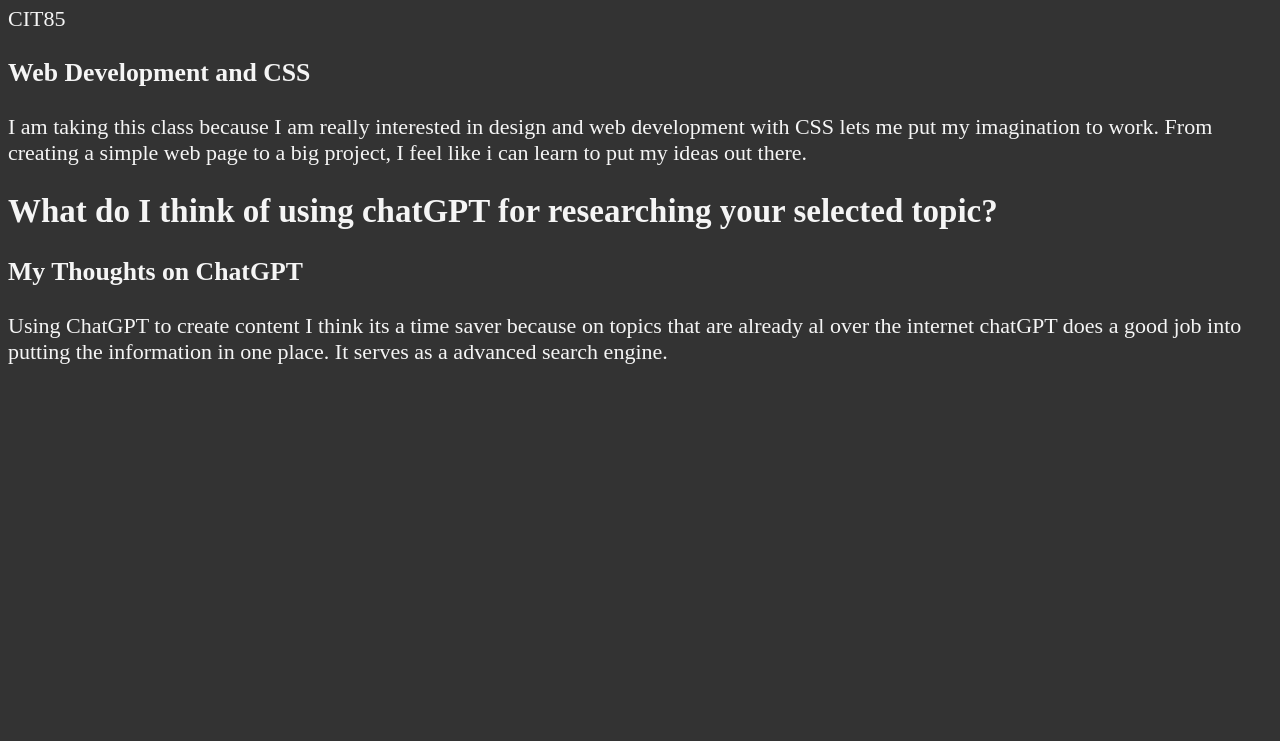
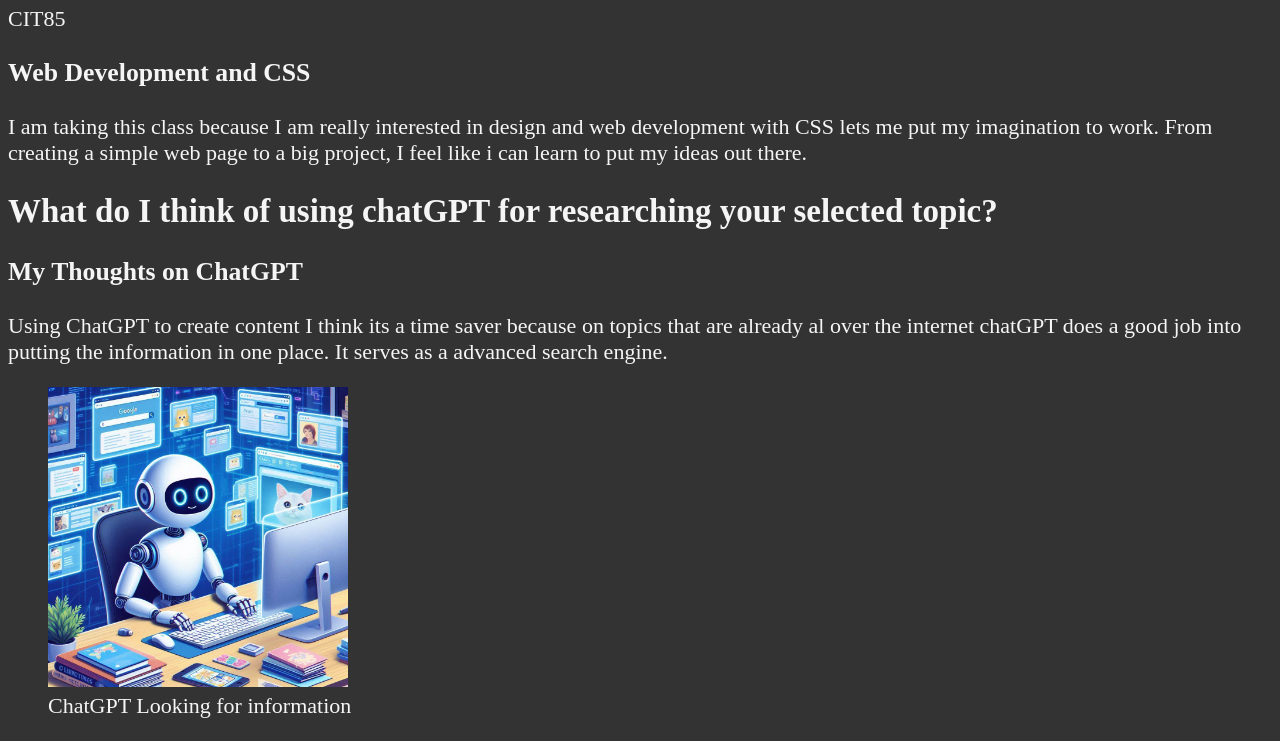
Before and after one commit to CIT85/joseb-pub, a plain HTML site: page w3/about.html in a window 1280 px wide. Shown: the part 336-1077 px from the top of the page. Before the commit the page ends 800 px from the top, so only its background shows below. Drawn offline with Linux system fonts and the light colour scheme.

Commit message:
images created and placed on pages

```diff
--- a/w3/about.html
+++ b/w3/about.html
@@ -42,6 +42,11 @@
                     over the internet chatGPT does a good job into
                     putting the information in one place. It serves as a advanced search engine.
                 </p>
+                <figure>
+                    <img src="../img/gpt.png" alt="ChatGPT working" title="GPT doing work" width="300"
+                        height="300">
+                    <figcaption>ChatGPT Looking for information</figcaption>
+                </figure>
             </section>
         </article>
         </main>
```
Also changed, not shown: img/gpt.png (added), 1 other file.
